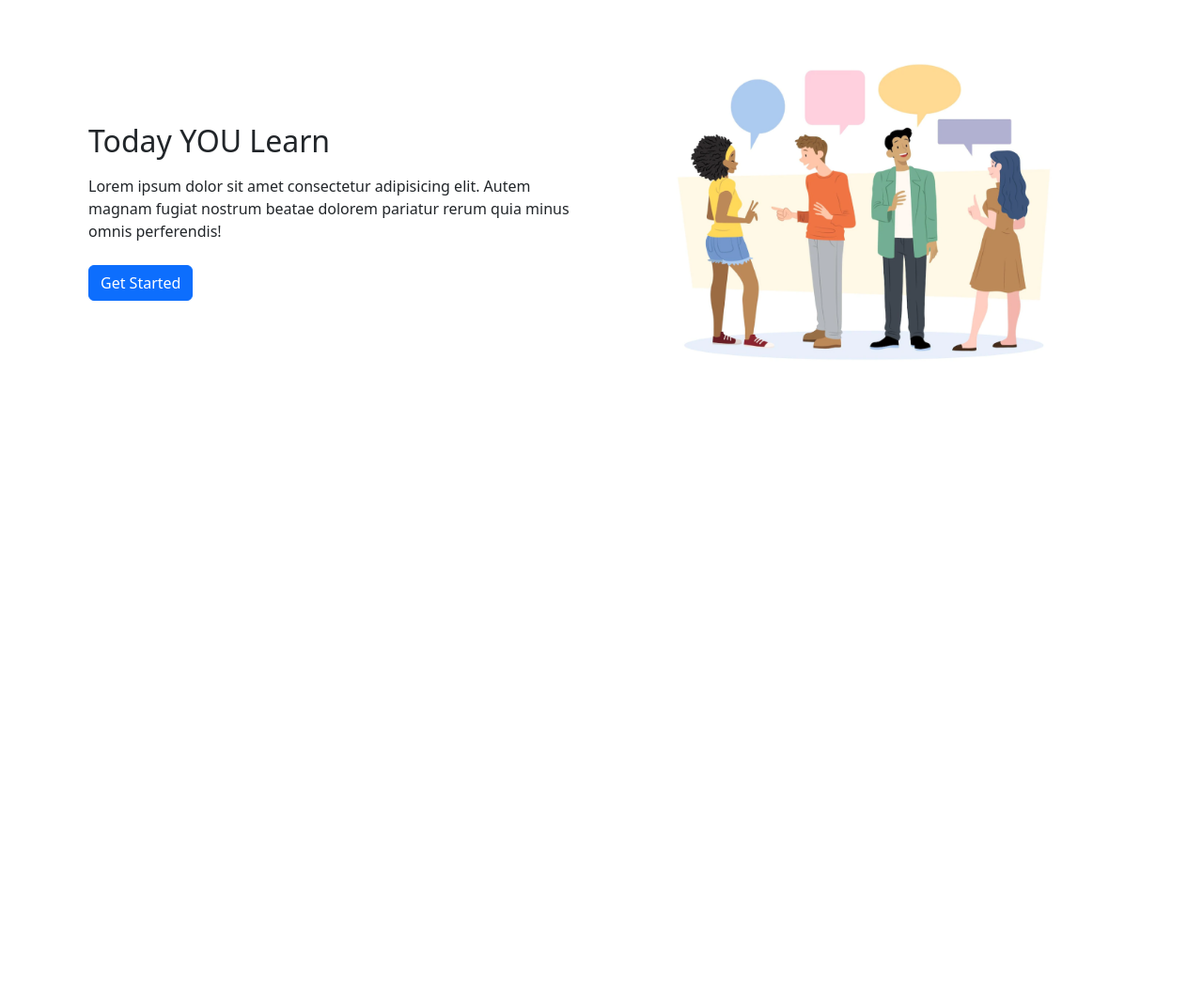
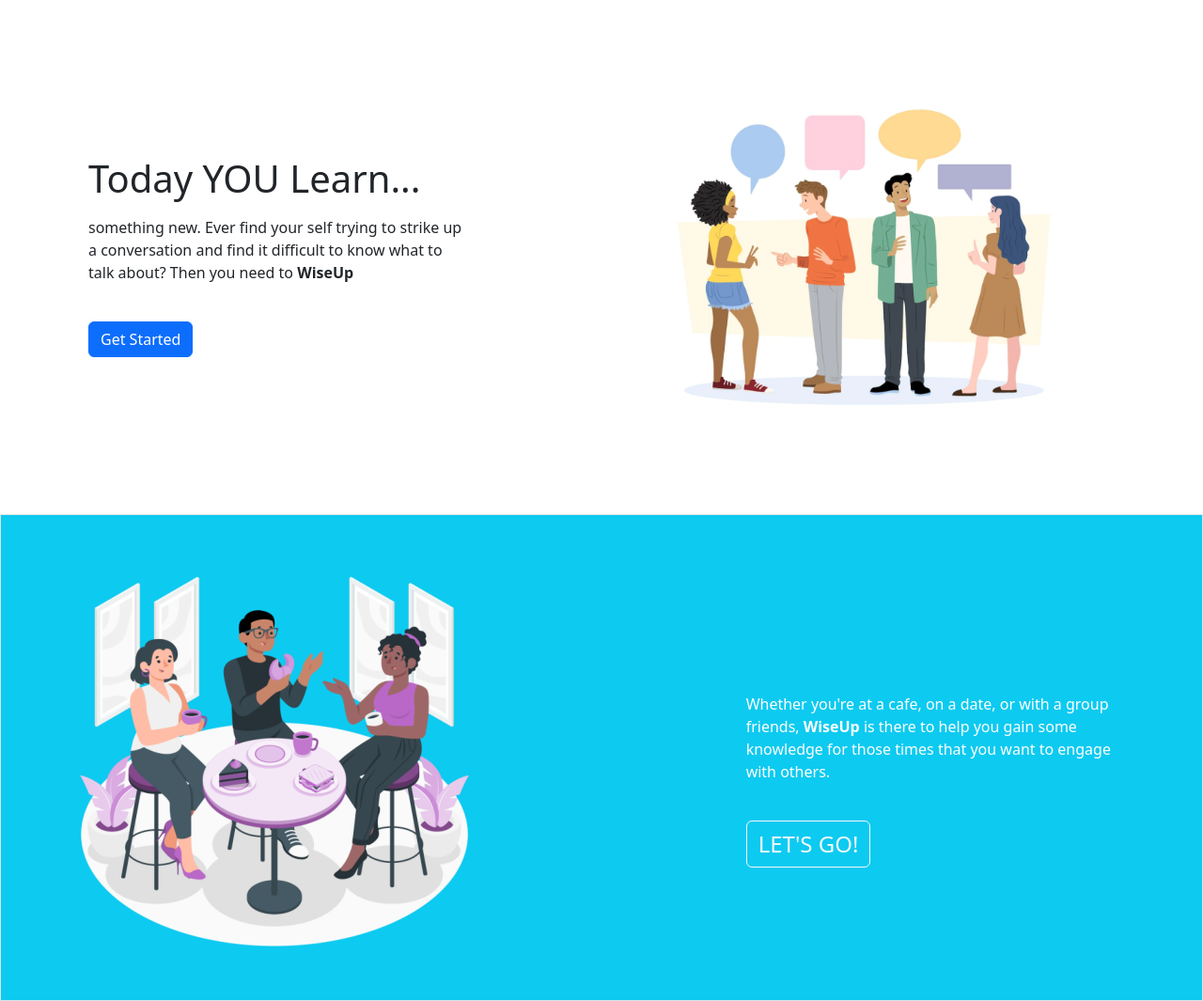
Before and after one commit to agutiernc/wiseup, a Flask app: page / in a window 1280 px wide. Shown: the part 72-1137 px from the top of the page at 94% size. Before the commit the page ends 455 px from the top, so only its background shows below. Run offline with Flask 2, Linux system fonts and the light colour scheme; parts of the project's set-up code (start-up, migrations or seed data) failed here and were passed over; some libraries are stand-ins or nearby versions.

Commit message:
removed old comments. Added fluid elements

```diff
--- a/reddit_api.py
+++ b/reddit_api.py
@@ -56,54 +56,7 @@
 
     res = requests.get(OAUTH_ENDPOINT + post_url, headers=headers_get, params=params)
 
-    # print('=== COMMENTS ===> ', res.json())
-
     for post in res.json():
         result.append(post['data']['children'][0]['data'].get('body'))
 
-    # print('==== RESULT ===> ', result)
-
     return result[1]
-
-# for post in res_top.json()['data']['children']:
-    # print(post['data']['title'])
-    # print(post['data']['url'])
-    # print(post['data']['permalink'])
-    # print('=== LOOK ====> ', post['data'])
-
-
-# def get_data(data):
-#     '''Retrieve JSON type.'''
-#     post_info = []
-
-#     for post in data.json()['data']['children']:
-#         # print(post['data']['title'])
-#         # print(post['data']['url'])
-
-#         post_info.append({
-#             'title': post['data']['title'],
-#             'url': post['data']['url']
-#         })
-
-#     return post_info
-
-
-# print(get_data(res_top)[0])
-
-
-
-# ===========================================
-
-# look @ video - 11:00
-
-"""
-data that is needed:
-    title
-    url
-    comments  - (top 3)
-    selftext from jokes only
-"""
-
-
-# do for loop to extract data from specific keys
-# maybe make a function that handles that?
--- a/templates/index.html
+++ b/templates/index.html
@@ -2,13 +2,18 @@
 
 {% block content %}
 
-<div class="container mt-5 w-100">
+<div class="container my-5 pt-5 w-100">
   <div class="row align-items-center">
     <div class="col">
-      <h2 class="mb-3">Today YOU Learn</h2>
-      Lorem ipsum dolor sit amet consectetur adipisicing elit. Autem magnam
-      fugiat nostrum beatae dolorem pariatur rerum quia minus omnis perferendis!
+      <h1 class="mb-3">Today YOU Learn...</h1>
 
+      <p class="w-75">
+        something new. Ever find your self trying to strike up a conversation and
+        find it difficult to know what to talk about? Then you need to <strong>WiseUp</strong>
+      </p>
+      <p>
+
+      </p>
       <div>
         <a href="/register">
           <button type="button" class="btn btn-primary mt-4">
@@ -28,8 +33,33 @@
       >
     </div>
   </div>
+</div>
 
 
+<div class="position-static my-5">
+  <div class="position-absolute start-0 vw-100 vh-25 border bg-info vh-50 my-5">
+    <div class="container my-5">
+      <div class="d-flex flex-row align-items-center justify-content-center">
+        <div class="w-75">
+          <img src="/static/images/cafe-talk.png" alt="cafe-talk" class="img-fluid">
+        </div>
+
+        <div class="ps-5 text-white mt-5 w-50">
+          <p>
+            Whether you're at a cafe, on a date, or with a group friends,
+            <strong>WiseUp</strong> is there to help you gain some knowledge
+            for those times that you want to engage with others.
+          </p>
+
+          <a href="/register">
+            <button type="button" class="btn btn-outline-light mt-4 fs-4">
+              LET'S GO!
+            </button>
+          </a>
+        </div>
+
+      </div>
+    </div>
+  </div>
 </div>
-
 {% endblock %}
--- a/templates/users/home.html
+++ b/templates/users/home.html
@@ -38,7 +38,7 @@
 <div class="tab-content" id="myTabContent">
   <!-- first tab content here -->
 
-  <div class="tab-pane fade show active" id="topics-tab-pane" role="tabpanel" aria-labelledby="topics-tab" tabindex="0">
+  <div class="tab-pane fade show active my-3" id="topics-tab-pane" role="tabpanel" aria-labelledby="topics-tab" tabindex="0">
     <!-- topics data goes here -->
 
     <!-- ids or classes that have data.id is for expanding accordion one at a time -->
```
Also changed, not shown: models.py (+0 -10 lines), static/images/cafe-talk.png (added).
